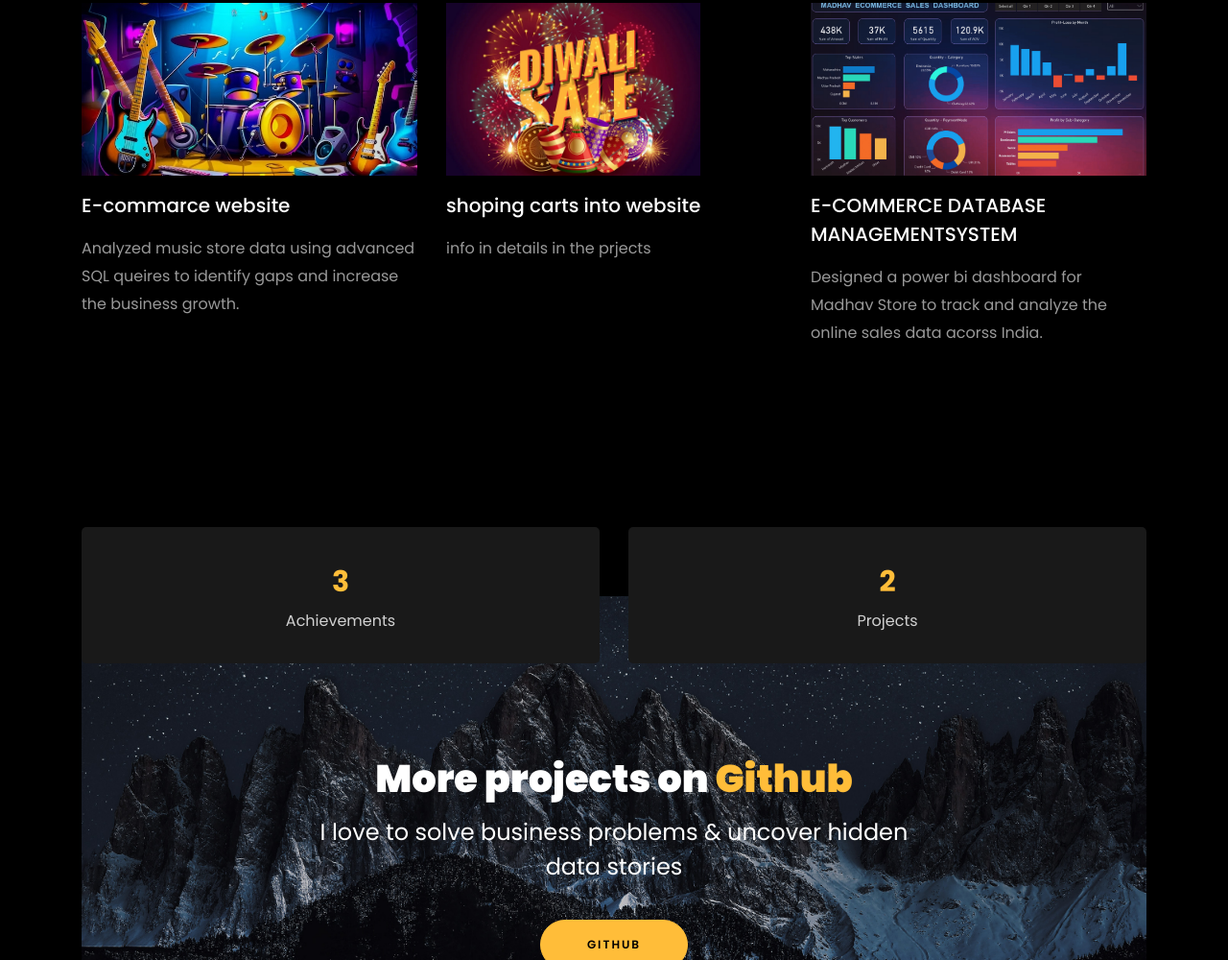
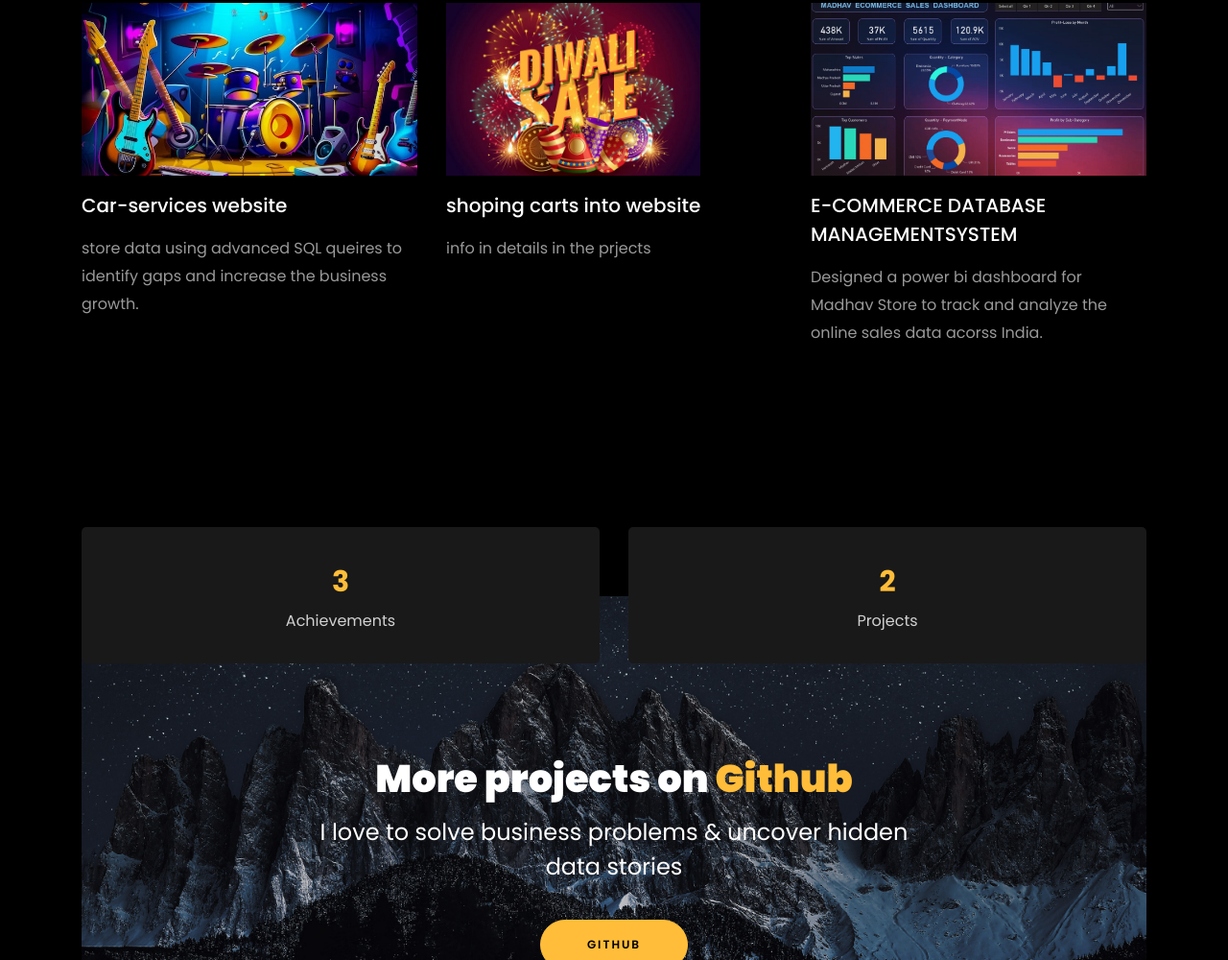
Before and after one commit to nigam73/nigamkumar.github.io, a plain HTML site: page index.html in a window 1280 px wide. Shown: the part 2496-3496 px from the top of the page at 96% size. Drawn offline with Linux system fonts and the light colour scheme; files whose address does not match are found by name.

Commit message:
Update index.html

```diff
--- a/index.html
+++ b/index.html
@@ -408,8 +408,8 @@
               </a>
               <div class="text mt-3 float-right d-block">
 
-                <h3 class="heading"><a href="#">E-commarce website</a></h3>
-                <p>Analyzed music store data using advanced SQL queires to identify gaps and increase the business growth.</p>
+                <h3 class="heading"><a href="https://themotorshub.nigaminfo.com/">Car-services website</a></h3>
+                <p>store data using advanced SQL queires to identify gaps and increase the business growth.</p>
               </div>
             </div>
           </div>
```
